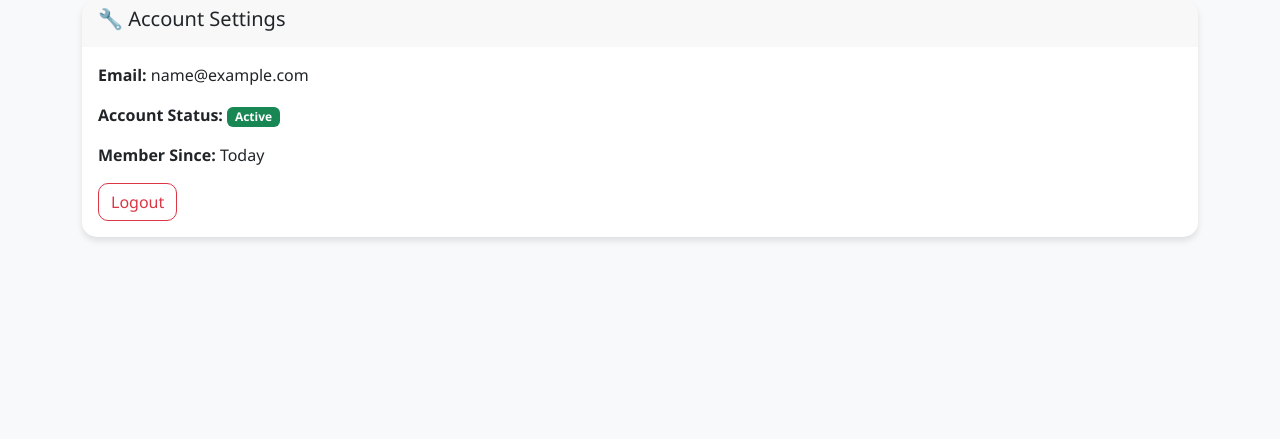
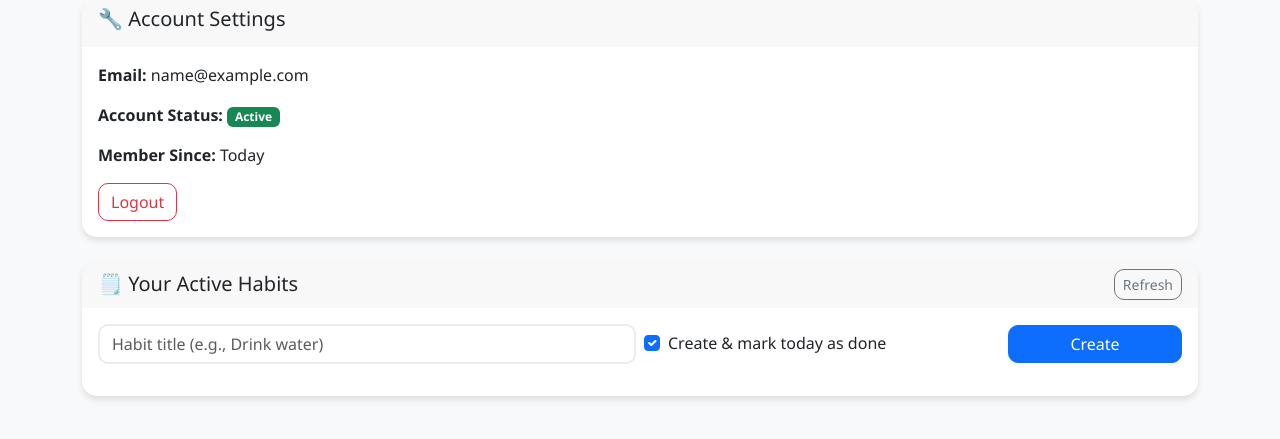
Before and after one commit to arundhati059/SSW555-HabitHive, a Flask app: template templates/dashboard.html in a window 1280 px wide. Shown: the part 188-627 px from the top of the page. Run offline with Flask 3, Linux system fonts and the light colour scheme; the template is opened without the code that fills it: most values are stand-ins (such as "Sample title", 1, 10 or a date in 2020); some libraries are stand-ins or nearby versions.

Commit message:
Dashboard update on sprint 2
Dashboard update - empty state, add new habit button / first completion

```diff
--- /dev/null
+++ b/static/js/dashboard-data.js
@@ -0,0 +1,135 @@
+// static/js/dashboard-data.js
+import {
+  getFirestore, collection, addDoc, doc, deleteDoc, getDocs,
+  query, where, serverTimestamp, limit
+} from "https://www.gstatic.com/firebasejs/10.7.0/firebase-firestore.js";
+
+const db = getFirestore(window.firebaseAuth.app);
+
+export function dayKey(d = new Date()) {
+  const yyyy = d.getFullYear();
+  const mm = String(d.getMonth() + 1).padStart(2, "0");
+  const dd = String(d.getDate()).padStart(2, "0");
+  return `${yyyy}-${mm}-${dd}`;
+}
+
+export function lastNDates(n = 7) {
+  const days = [];
+  const base = new Date();
+  for (let i = 0; i < n; i++) {
+    const d = new Date(base);
+    d.setDate(base.getDate() - i);
+    days.push(dayKey(d));
+  }
+  return days; // [today, yesterday, ...]
+}
+
+// 只用 userID（其餘在前端過濾/排序，避免索引）
+export async function listActiveHabits(uid) {
+  const qh = query(collection(db, "habits"), where("userID", "==", uid));
+  const snap = await getDocs(qh);
+  const all = snap.docs.map(d => ({ id: d.id, ...d.data() }));
+  const active = all.filter(h => h.active !== false);
+  active.sort((a, b) => (b.createdAt?.seconds ?? 0) - (a.createdAt?.seconds ?? 0));
+  return active;
+}
+
+// 今天完成 map（只以 userID 查，回來過濾今天）
+export async function mapTodayProgress(uid) {
+  const today = dayKey();
+  const qp = query(collection(db, "progress"), where("userID", "==", uid));
+  const snap = await getDocs(qp);
+  const m = {};
+  snap.forEach(d => {
+    const data = d.data();
+    if (data.date === today && data.habitId) m[data.habitId] = d.id;
+  });
+  return m;
+}
+
+// 最近 7 天每個 habit 的完成日集合與次數
+export async function mapProgressLast7(uid) {
+  const days = new Set(lastNDates(7));
+  const qp = query(collection(db, "progress"), where("userID", "==", uid));
+  const snap = await getDocs(qp);
+
+  const byHabit = {}; // { habitId: { count, days: { 'YYYY-MM-DD': true } } }
+  snap.forEach(docSnap => {
+    const p = docSnap.data();
+    if (!p.habitId || !p.date) return;
+    if (!days.has(p.date)) return;
+    if (!byHabit[p.habitId]) byHabit[p.habitId] = { count: 0, days: {} };
+    if (!byHabit[p.habitId].days[p.date]) {
+      byHabit[p.habitId].days[p.date] = true;
+      byHabit[p.habitId].count += 1;
+    }
+  });
+
+  return byHabit;
+}
+
+export async function createHabit(uid, { title, markTodayDone }) {
+  const ref = await addDoc(collection(db, "habits"), {
+    userID: uid,
+    title,
+    schedule: "daily",
+    active: true,
+    createdAt: serverTimestamp(),
+  });
+  if (markTodayDone) {
+    await addDoc(collection(db, "progress"), {
+      userID: uid,
+      habitId: ref.id,
+      date: dayKey(),
+      completed: true,
+      createdAt: serverTimestamp(),
+    });
+  }
+  return ref.id;
+}
+
+// 取得某日的 progress docId（若存在）
+async function getProgressDocId(uid, habitId, date) {
+  const q1 = query(
+    collection(db, "progress"),
+    where("userID", "==", uid),
+    where("habitId", "==", habitId),
+    where("date", "==", date),
+    limit(1)
+  );
+  const s = await getDocs(q1);
+  return s.empty ? null : s.docs[0].id;
+}
+
+// 將某日設為 完成(true) / 未完成(false)（upsert）
+export async function upsertProgress(uid, habitId, date, completed) {
+  const existingId = await getProgressDocId(uid, habitId, date);
+  if (completed) {
+    if (!existingId) {
+      await addDoc(collection(db, "progress"), {
+        userID: uid, habitId, date, completed: true, createdAt: serverTimestamp(),
+      });
+    }
+  } else {
+    if (existingId) {
+      await deleteDoc(doc(db, "progress", existingId));
+    }
+  }
+}
+
+// 批次設定多天（datesToState : { 'YYYY-MM-DD': true/false })
+export async function setProgressForDays(uid, habitId, datesToState) {
+  // 逐日 upsert（避免索引與過度依賴批次 API）
+  const entries = Object.entries(datesToState);
+  for (const [date, completed] of entries) {
+    // 忽略未來日子（只允許今天與過去 6 天）
+    const last7 = new Set(lastNDates(7));
+    if (!last7.has(date)) continue;
+    await upsertProgress(uid, habitId, date, !!completed);
+  }
+}
+
+// Today 快捷
+export async function setHabitDoneToday(uid, habitId, next) {
+  await upsertProgress(uid, habitId, dayKey(), next);
+}
--- /dev/null
+++ b/static/js/dashboard-page.js
@@ -0,0 +1,224 @@
+// static/js/dashboard-page.js
+import { onAuthStateChanged } from "https://www.gstatic.com/firebasejs/10.7.0/firebase-auth.js";
+import {
+  listActiveHabits, mapTodayProgress, mapProgressLast7,
+  createHabit, setHabitDoneToday, lastNDates, setProgressForDays
+} from "./dashboard-data.js";
+
+const auth = window.firebaseAuth;
+
+const form = document.getElementById("add-habit-form");
+const inputTitle = document.getElementById("habit-title");
+const inputMarkToday = document.getElementById("habit-mark-today");
+const list = document.getElementById("habit-list");
+const emptyBox = document.getElementById("empty-state");
+
+// 整體進度條
+const pWrap = document.getElementById("progress-wrap");
+const pText = document.getElementById("progress-text");
+const pCount = document.getElementById("progress-count");
+const pBar  = document.getElementById("progress-bar");
+
+// 產生 7 格（今天在最左），daysMap: {'YYYY-MM-DD': true}
+function habitInteractiveBar(habitId, daysMap, onCommit) {
+  const container = document.createElement("div");
+  container.className = "d-flex gap-1 mt-2 align-items-center";
+  const dates = lastNDates(7); // [today, yesterday,...]
+
+  // 拖拉狀態
+  let isDragging = false;
+  let paintTo = null; // true(塗成完成) or false(塗成未完成)
+  const pending = {}; // 暫存這次拖拉的變更 {'YYYY-MM-DD': bool}
+
+  function cellEl(dateKey, completed) {
+    const el = document.createElement("div");
+    el.dataset.date = dateKey;
+    el.title = dateKey;
+    el.style.width = "20px";
+    el.style.height = "14px";
+    el.style.borderRadius = "4px";
+    el.style.border = "1px solid rgba(0,0,0,0.15)";
+    el.style.cursor = "pointer";
+    el.style.background = completed ? "var(--bs-success)" : "rgba(0,0,0,0.05)";
+
+    const refresh = (v) => {
+      el.style.background = v ? "var(--bs-success)" : "rgba(0,0,0,0.05)";
+    };
+
+    const setTemp = (v) => {
+      pending[dateKey] = v;
+      refresh(v);
+    };
+
+    el.addEventListener("mousedown", (e) => {
+      e.preventDefault();
+      isDragging = true;
+      // 第一個被點的格子：決定這次塗抹目標狀態（反轉）
+      const current = !!daysMap[dateKey];
+      paintTo = !current;
+      setTemp(paintTo);
+    });
+
+    el.addEventListener("mouseenter", () => {
+      if (!isDragging || paintTo === null) return;
+      setTemp(paintTo);
+    });
+
+    // 支援點一下（無拖拉）
+    el.addEventListener("click", async (e) => {
+      if (isDragging) return; // 交給 mouseup 處理
+      const next = !daysMap[dateKey];
+      pending[dateKey] = next;
+      await onCommit(pending);
+      // 清空暫存
+      for (const k in pending) delete pending[k];
+    });
+
+    return el;
+  }
+
+  dates.forEach((dk) => {
+    container.appendChild(cellEl(dk, !!daysMap[dk]));
+  });
+
+  // 完成拖拉
+  window.addEventListener("mouseup", async () => {
+    if (!isDragging) return;
+    isDragging = false;
+    if (paintTo === null) return;
+    await onCommit(pending);
+    // 清空暫存
+    for (const k in pending) delete pending[k];
+    paintTo = null;
+  });
+
+  return container;
+}
+
+async function render(uid) {
+  list.innerHTML = "";
+  emptyBox.style.display = "none";
+  if (pWrap) pWrap.style.display = "none";
+
+  let habits = [], todayMap = {}, last7Map = {};
+  try {
+    [habits, todayMap, last7Map] = await Promise.all([
+      listActiveHabits(uid),
+      mapTodayProgress(uid),
+      mapProgressLast7(uid),
+    ]);
+  } catch (e) {
+    console.error("[dashboard] load error", e);
+    alert("Load failed: " + (e?.message || e));
+    return;
+  }
+
+  // 頁面頂部的「今天整體進度」維持原本邏輯
+  const total = habits.length;
+  const completedToday = habits.filter(h => !!todayMap[h.id]).length;
+  const percent = total ? Math.round((completedToday / total) * 100) : 0;
+
+  if (pWrap) {
+    pWrap.style.display = "block";
+    pText.textContent = `Today: ${percent}% completed`;
+    pCount.textContent = `${completedToday} / ${total}`;
+    pBar.style.width = `${percent}%`;
+    pBar.setAttribute("aria-valuenow", String(percent));
+  }
+
+  // ⭐ 新邏輯：只有「最近 7 天全滿（7/7）」的才從清單消失
+  const pending = habits.filter(h => {
+    const c = last7Map[h.id]?.count ?? 0;
+    return c < 7; // 7/7 就不顯示；其餘都顯示
+  });
+
+  if (pending.length === 0) {
+    emptyBox.style.display = "block";
+    return;
+  }
+
+  pending.forEach(h => {
+    const meta = last7Map[h.id] || { count: 0, days: {} };
+    const done7 = meta.count || 0;
+    const doneToday = !!todayMap[h.id];
+
+    const li = document.createElement("li");
+    li.className = "list-group-item";
+    li.innerHTML = `
+      <div class="d-flex align-items-center justify-content-between">
+        <div class="flex-grow-1 pe-3">
+          <strong>${h.title}</strong>
+          <div class="text-muted" style="font-size:12px;">
+            ${doneToday ? "Today: done ✅" : "Today: not done"}
+          </div>
+          <div class="text-muted" style="font-size:12px;">${done7}/7 last days</div>
+        </div>
+        <button class="btn btn-sm ${doneToday ? "btn-outline-secondary" : "btn-success"}">
+          ${doneToday ? "Unmark today" : "Mark today"}
+        </button>
+      </div>
+    `;
+
+    // 7 格拖拉條（沿用你現有的互動條建立方式）
+    const barHost = document.createElement("div");
+    barHost.className = "mt-2";
+    const daysMap = meta.days || {};
+    const interactive = habitInteractiveBar(h.id, daysMap, async (changes) => {
+      try {
+        await setProgressForDays(uid, h.id, changes);
+        await render(uid); // 更新：若達到 7/7 就會從清單消失
+      } catch (e) {
+        console.error("[dashboard] drag commit error", e);
+        alert("Update failed: " + (e?.message || e));
+      }
+    });
+    barHost.appendChild(interactive);
+    li.querySelector(".flex-grow-1").appendChild(barHost);
+
+    // 今天快捷鍵：按一下切換今天完成/取消
+    const btn = li.querySelector("button");
+    btn.addEventListener("click", async () => {
+      try {
+        await setHabitDoneToday(uid, h.id, !doneToday);
+        await render(uid);
+      } catch (e) {
+        console.error("[dashboard] mark today error", e);
+        alert("Mark failed: " + (e?.message || e));
+      }
+    });
+
+    list.appendChild(li);
+  });
+}
+
+// 新增 Habit
+if (form) {
+  form.addEventListener("submit", async (e) => {
+    e.preventDefault();
+    const title = (inputTitle.value || "").trim();
+    if (!title) return alert("Please enter a habit title");
+    const u = auth.currentUser;
+    if (!u) return alert("Please sign in first");
+
+    try {
+      await createHabit(u.uid, { title, markTodayDone: inputMarkToday.checked });
+    } catch (err) {
+      console.error("[dashboard] create error", err);
+      alert("Create failed: " + (err?.message || err));
+      return;
+    }
+    inputTitle.value = "";
+    inputMarkToday.checked = true;
+    await render(u.uid);
+  });
+}
+
+// 初始載入/登入狀態更新
+onAuthStateChanged(auth, (u) => {
+  if (u) render(u.uid);
+  else {
+    list.innerHTML = "";
+    emptyBox.style.display = "block";
+    if (pWrap) pWrap.style.display = "none";
+  }
+});
--- a/templates/base.html
+++ b/templates/base.html
@@ -69,5 +69,19 @@
 
     <script src="https://cdn.jsdelivr.net/npm/bootstrap@5.3.0/dist/js/bootstrap.bundle.min.js"></script>
     <script src="{{ url_for('static', filename='js/webapp.js') }}"></script>
+
+<!-- 先初始化 Firebase App 並設置 window.firebaseAuth -->
+<script type="module">
+  import { initializeApp } from 'https://www.gstatic.com/firebasejs/10.7.0/firebase-app.js';
+  import { getAuth } from 'https://www.gstatic.com/firebasejs/10.7.0/firebase-auth.js';
+  const app = initializeApp({ /* 你的 web config */ });
+  window.firebaseAuth = getAuth(app);   // 必須有這行
+  console.log('[base] firebaseAuth ready');
+</script>
+
+<!-- 再載組員的 Auth 管理腳本（會 new FirebaseAuthManager）-->
+<script type="module" src="{{ url_for('static', filename='js/firebase-auth.js') }}"></script>
+
+
 </body>
 </html>
--- a/templates/dashboard.html
+++ b/templates/dashboard.html
@@ -1,5 +1,4 @@
 {% extends "base.html" %}
-
 {% block title %}Dashboard - HabitHive{% endblock %}
 
 {% block content %}
@@ -24,7 +23,6 @@
         <p><strong>Email:</strong> {{ user_email }}</p>
         <p><strong>Account Status:</strong> <span class="badge bg-success">Active</span></p>
         <p><strong>Member Since:</strong> Today</p>
-
         <div class="mt-3">
           <a href="{{ url_for('logout') }}" class="btn btn-outline-danger">Logout</a>
         </div>
@@ -32,4 +30,65 @@
     </div>
   </div>
 </div>
+
+<!-- US-09, 14, 16 -->
+<div class="row mt-4">
+  <div class="col-md-12">
+    <div class="card">
+      <div class="card-header d-flex align-items-center justify-content-between">
+        <h5 class="mb-0">🗒️ Your Active Habits</h5>
+        <button class="btn btn-sm btn-outline-secondary" onclick="location.reload()">Refresh</button>
+      </div>
+      <div class="card-body">
+
+        <!-- Add Habit -->
+        <form id="add-habit-form" class="mb-3">
+          <div class="row g-2 align-items-center">
+            <div class="col-sm-6">
+              <input id="habit-title" class="form-control" placeholder="Habit title (e.g., Drink water)" />
+            </div>
+            <div class="col-sm-4">
+              <div class="form-check">
+                <input id="habit-mark-today" class="form-check-input" type="checkbox" checked />
+                <label for="habit-mark-today" class="form-check-label">Create & mark today as done</label>
+              </div>
+            </div>
+            <div class="col-sm-2 text-end">
+              <button type="submit" class="btn btn-primary w-100">Create</button>
+            </div>
+          </div>
+        </form>
+
+        <div id="progress-wrap" class="mb-3" style="display:none;">
+        <div class="d-flex justify-content-between align-items-center mb-1">
+            <span class="fw-semibold" id="progress-text">Today: 0% completed</span>
+            <small class="text-muted" id="progress-count">0 / 0</small>
+        </div>
+        <div class="progress" style="height:10px;">
+            <div id="progress-bar" class="progress-bar" role="progressbar" style="width:0%" aria-valuemin="0" aria-valuemax="100"></div>
+        </div>
+        </div>
+
+        <!-- empty status -->
+        <div id="empty-state" class="text-center p-4 border border-2 border-dashed rounded"
+             style="display:none; background:#fafafa;">
+          <div class="fs-5 mb-2">No habits yet</div>
+          <div class="text-muted mb-3">Create your first habit and start your streak!</div>
+          <button class="btn btn-outline-primary" onclick="document.getElementById('habit-title').focus();">
+            + Add Habit
+          </button>
+        </div>
+
+        <!-- list -->
+        <ul id="habit-list" class="list-group"></ul>
+
+      </div>
+    </div>
+  </div>
+</div>
+
+{# 掛載腳本（先載 firebase-auth.js，再載 data/page 模組） #}
+<script type="module" src="{{ url_for('static', filename='js/firebase-auth.js') }}"></script>
+<script type="module" src="{{ url_for('static', filename='js/dashboard-data.js') }}"></script>
+<script type="module" src="{{ url_for('static', filename='js/dashboard-page.js') }}"></script>
 {% endblock %}
--- a/web_app.py
+++ b/web_app.py
@@ -17,7 +17,9 @@ try:
     except ValueError:
         # App doesn't exist, initialize it
         cred = credentials.Certificate('firebase-credentials.json')
-        firebase_admin.initialize_app(cred)
+        firebase_admin.initialize_app(cred, {
+        'projectId': 'kappa-36c9a'
+    })
         print("Firebase Admin SDK initialized successfully")
 except Exception as e:
     print(f"Firebase Admin SDK initialization failed: {e}")
```
Lines whose indentation alone changed are shown as unchanged.
